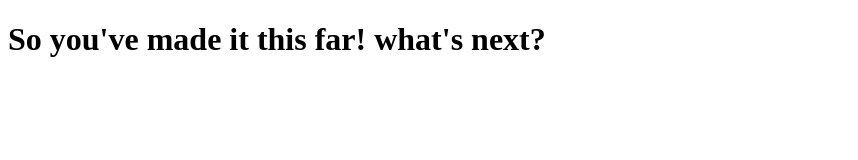
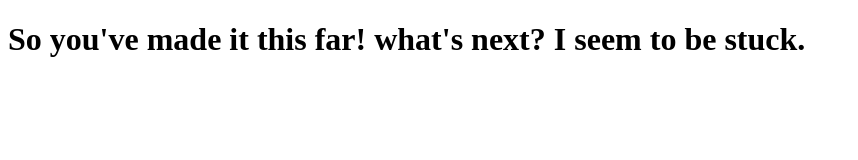
Before and after one commit to closgutierrez19/coursera-Carlos-, a plain HTML site: page site#2/index.html in a window 1280 px wide. Shown: the whole page, without its empty margins (0-858 px from the left). Drawn offline with Linux system fonts and the light colour scheme.

Commit message:
Adding a small amount of content to page.

```diff
--- a/site#2/index.html
+++ b/site#2/index.html
@@ -4,6 +4,6 @@
 	<title>Hello to those that have made it this far!</title>
 </head>
 <body>
-<h1>So you've made it this far! what's next? </h1>
+<h1>So you've made it this far! what's next? I seem to be stuck.</h1>
 </body>
 </html>
```
